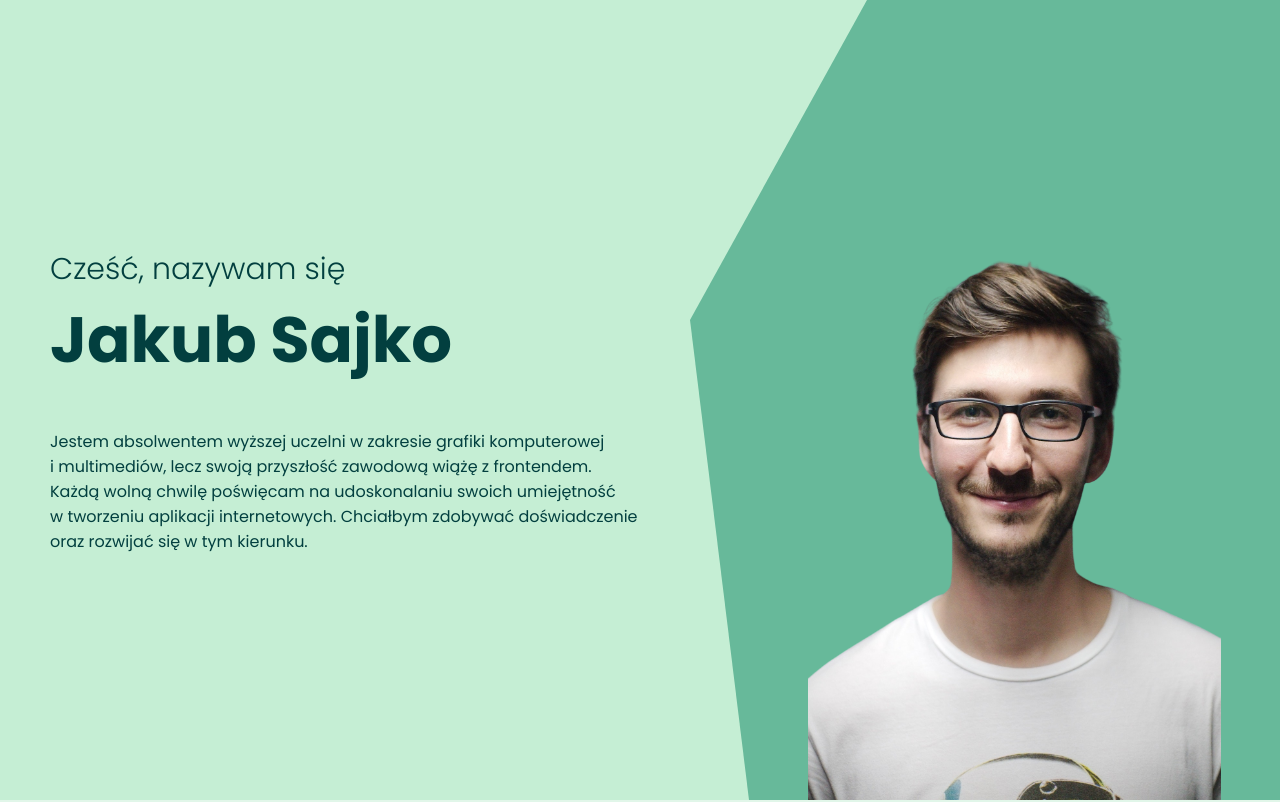
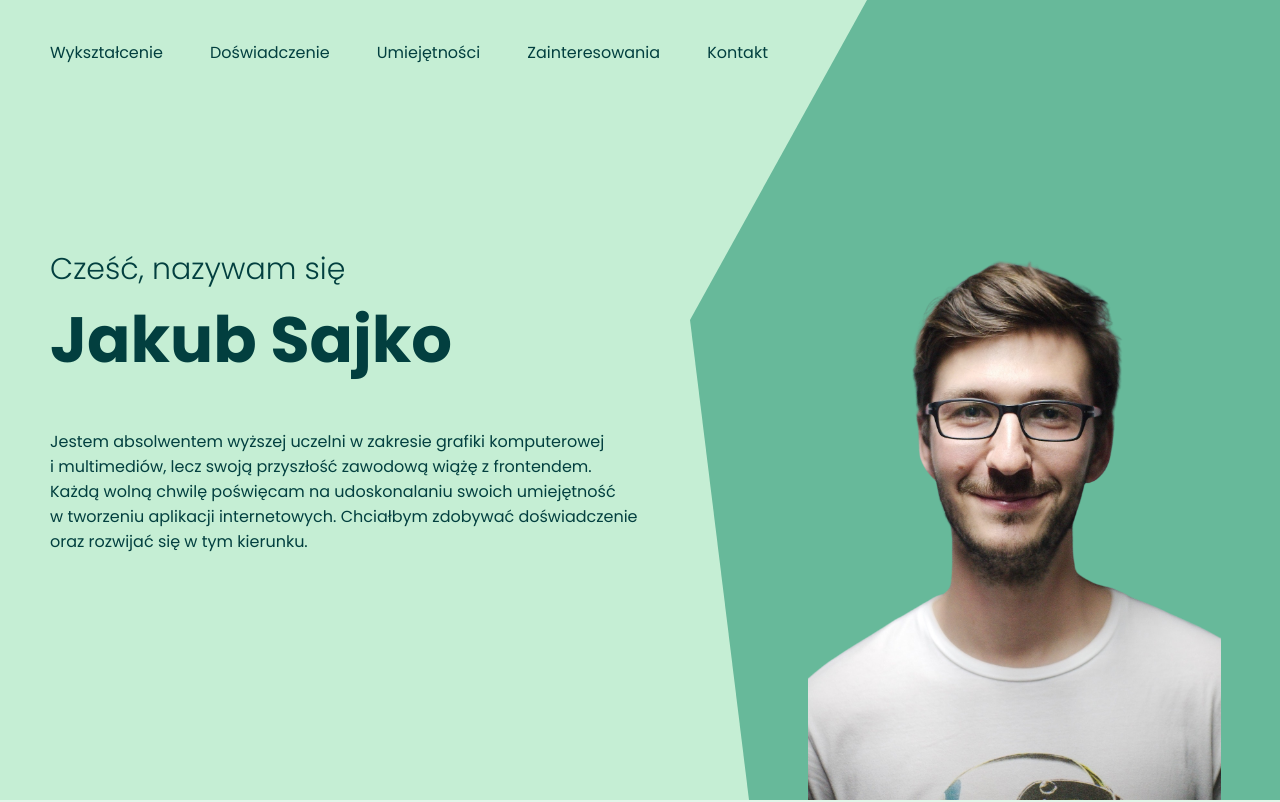
Before and after one commit to JAKUBSAJKO/project-to-cv, a React (Create React App) app: page / in a window 1280 px wide. Shown: the top 802 px of the page. Built offline with nearby package versions, Linux system fonts and the light colour scheme.

Commit message:
nav compnent v1

```diff
--- a/src/App.js
+++ b/src/App.js
@@ -8,10 +8,12 @@ import Interests from "./components/interests/Interests";
 import Languages from "./components/languages/Languages";
 import Contact from "./components/contact/Contact";
 import Footer from "./components/footer/Footer";
+import Nav from "./components/nav/Nav";
 
 function App() {
   return (
     <div className="App">
+      <Nav />
       <Name />
       <Education />
       <Workexp />
--- /dev/null
+++ b/src/components/nav/Nav.css
@@ -0,0 +1,22 @@
+.nav {
+  width: 60%;
+  position: absolute;
+  top: 0;
+  z-index: 1;
+}
+
+.nav-content ul {
+  display: flex;
+  justify-content: space-between;
+  padding: 40px 0 0 50px;
+}
+
+.nav-content li {
+  list-style: none;
+}
+
+.nav-content a {
+  text-decoration: none;
+  font-size: 16px;
+  color: #023f3f;
+}
--- /dev/null
+++ b/src/components/nav/Nav.js
@@ -0,0 +1,30 @@
+import React from "react";
+import "./Nav.css";
+
+const Nav = () => {
+  return (
+    <div className="nav">
+      <div className="nav-content">
+        <ul>
+          <li>
+            <a href="">Wykształcenie</a>
+          </li>
+          <li>
+            <a href="">Doświadczenie</a>
+          </li>
+          <li>
+            <a href="">Umiejętności</a>
+          </li>
+          <li>
+            <a href="">Zainteresowania</a>
+          </li>
+          <li>
+            <a href="">Kontakt</a>
+          </li>
+        </ul>
+      </div>
+    </div>
+  );
+};
+
+export default Nav;
```
